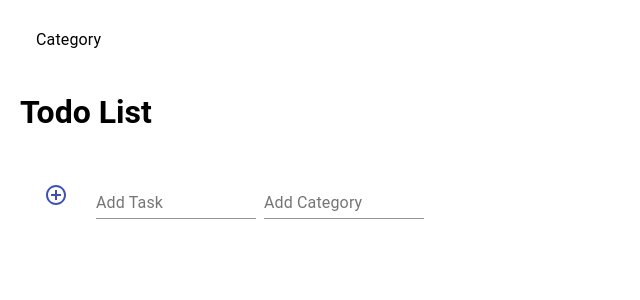
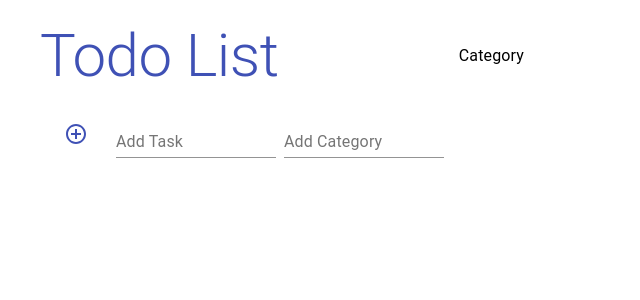
Before and after one commit to JimmyLin39/todo-app, a React (Create React App) app: page / in a window 1280 px wide. Shown: the top 300 px of the page, without its empty margins (0-640 px from the left). Built offline with nearby package versions, Linux system fonts and the light colour scheme.

Commit message:
add app style

```diff
--- /dev/null
+++ b/src/App.css
@@ -0,0 +1,10 @@
+.App {
+  max-width: 500px;
+  margin: 20px;
+}
+
+.app-header {
+  display: flex;
+  justify-content: space-between;
+  align-items: center;
+}
--- a/src/App.js
+++ b/src/App.js
@@ -1,8 +1,10 @@
 import React from 'react'
 import Todos from './components/Todos'
 import Category from './components/Category'
+import Typography from '@material-ui/core/Typography'
 import PropTypes from 'prop-types'
 import { filterTodos } from './util'
+import './App.css'
 
 class App extends React.Component {
   componentDidMount() {
@@ -15,7 +17,12 @@ class App extends React.Component {
     const filteredTodos = filterTodos(todos, categories)
     return (
       <div className='App'>
-        <Category store={store} categories={categories} />
+        <header className='app-header'>
+          <Typography variant='h2' component='h2' color='primary'>
+            Todo List
+          </Typography>
+          <Category store={store} categories={categories} />
+        </header>
         <Todos store={store} todos={filteredTodos} />
       </div>
     )
--- a/src/components/Todos.js
+++ b/src/components/Todos.js
@@ -96,7 +96,6 @@ export default function Todos({ store, todos }) {
 
   return (
     <div className={classes.root}>
-      <h1>Todo List</h1>
       <TodoItems items={todos} remove={removeTask} toggle={toggleTask} />
 
       <form noValidate autoComplete='off' className={classes.form}>
```
